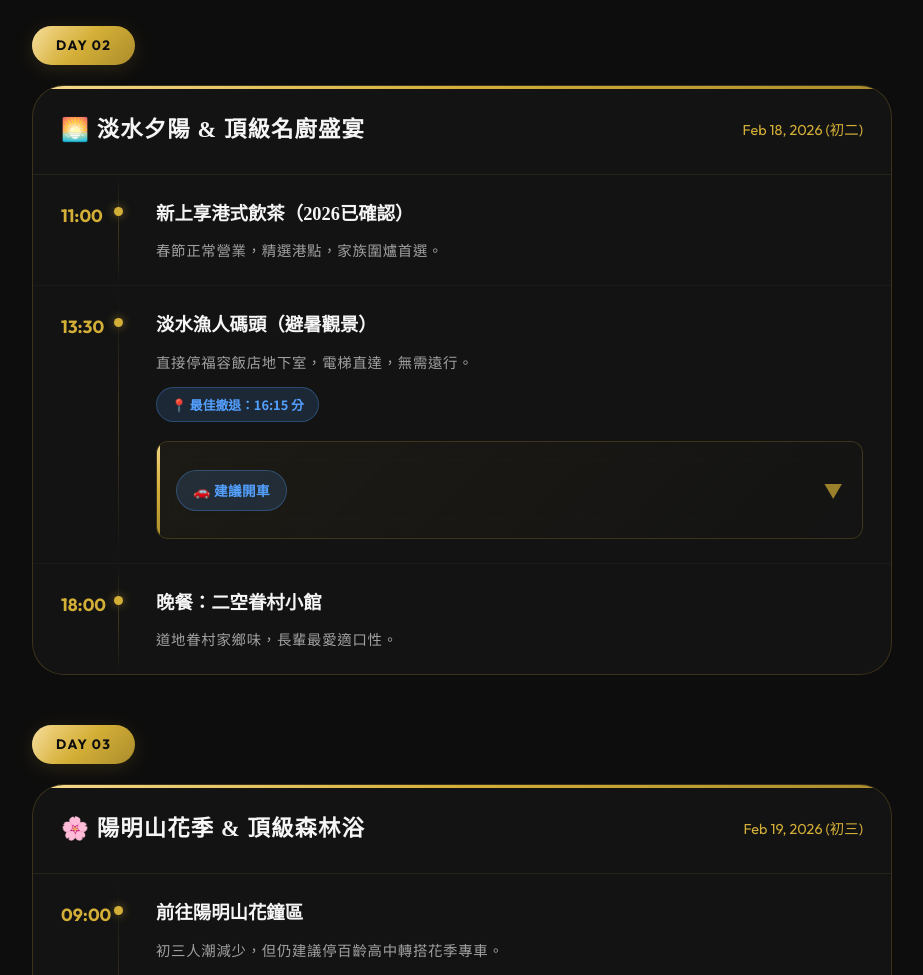
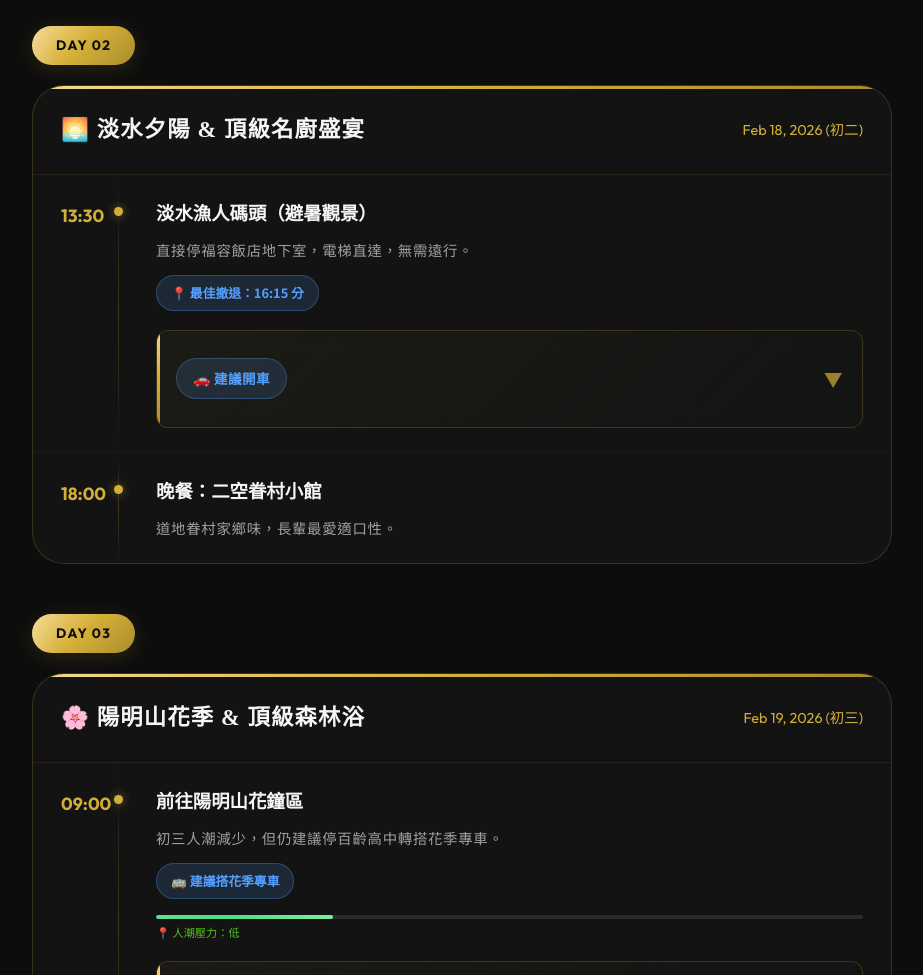
Before and after one commit to inimitabletim/itinerary, a website built with Vite: page index.html in a window 1280 px wide. Shown: the part 1318-2293 px from the top of the page, without its empty margins (178-1101 px from the left). Built offline with nearby package versions, Linux system fonts and the light colour scheme; no server answers; a small style sheet from the web is missing.

Commit message:
feat: 刪除初二港式飲茶行程

```diff
--- a/index.html
+++ b/index.html
@@ -124,14 +124,6 @@
                 </div>
 
                 <div class="event">
-                    <div class="event-time">11:00</div>
-                    <div class="event-content">
-                        <span class="event-name">新上享港式飲茶（2026已確認）</span>
-                        <p class="dash-label">春節正常營業，精選港點，家族圍爐首選。</p>
-                    </div>
-                </div>
-
-                <div class="event">
                     <div class="event-time">13:30</div>
                     <div class="event-content">
                         <span class="event-name">淡水漁人碼頭（避暑觀景）</span>
```
